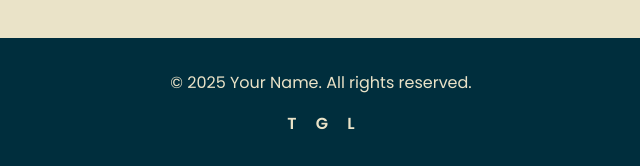
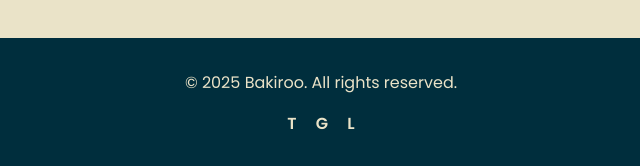
Before and after one commit to bakiroo/portfolio, a plain HTML site: page index.html in a window 1280 px wide. Shown: the part 3445-3611 px from the top of the page, 319-959 px from the left. Drawn offline with Linux system fonts and the light colour scheme; files whose address does not match are found by name.

Commit message:
Update index.html

```diff
--- a/index.html
+++ b/index.html
@@ -109,7 +109,7 @@
   <!-- ========= FOOTER ========= -->
   <footer class="footer">
     <div class="container">
-      <p>© <span id="year"></span> Your Name. All rights reserved.</p>
+      <p>© <span id="year"></span> Bakiroo. All rights reserved.</p>
       <div class="socials">
         <a href="#" aria-label="Twitter">T</a>
         <a href="#" aria-label="GitHub">G</a>
```
